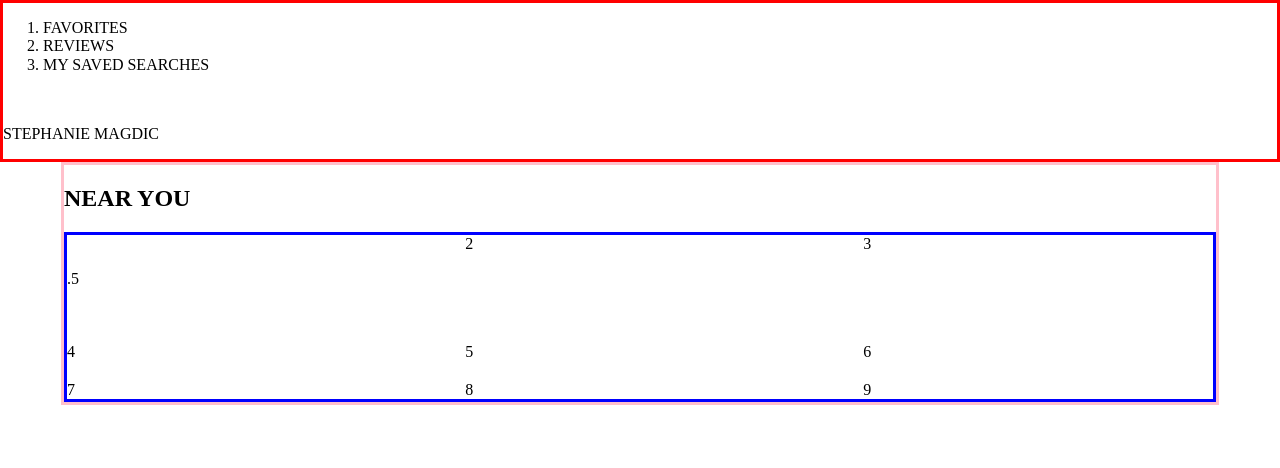
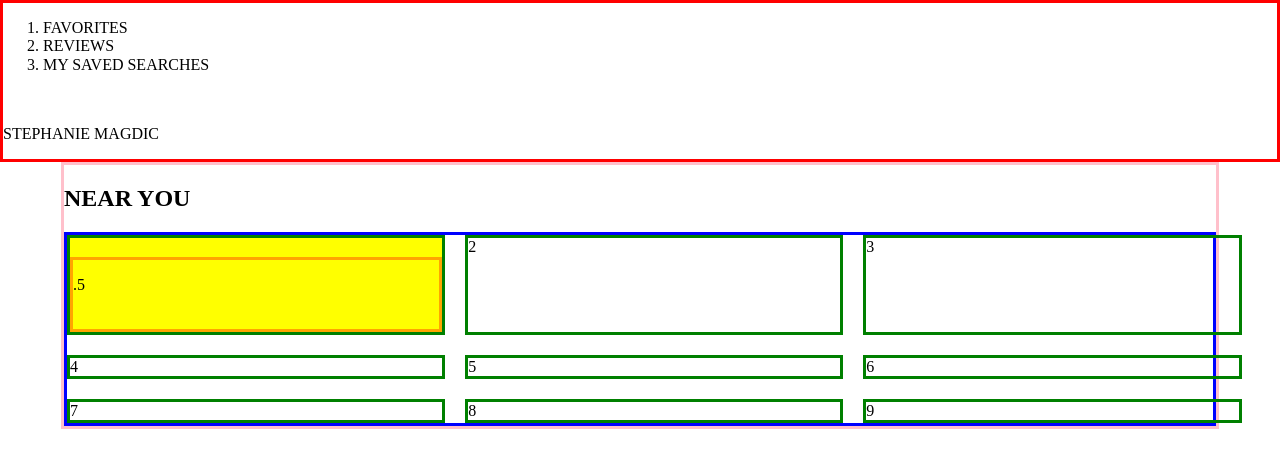
Before and after one commit to stephaniemagdic/static-comp1, a website: page index.html in a window 1280 px wide. Drawn offline with Linux system fonts and the light colour scheme.

Commit message:
Add classes as selectors with borders to outline page for design process

```diff
--- a/css/styles.css
+++ b/css/styles.css
@@ -33,11 +33,19 @@ header {
    /* grid-gap: 20px; */
 }
 
-card-top {
+.card-top {
   background-color: yellow;
 }
 
+.miles-container {
+  border: solid orange;
+}
+
 /* -------------CARD IMAGE BACKGROUNDS----------- */
+.card {
+  border: solid green;
+}
+
 img-top-1 {
   background-image: url(coffee1-jpeg);
 }
```
